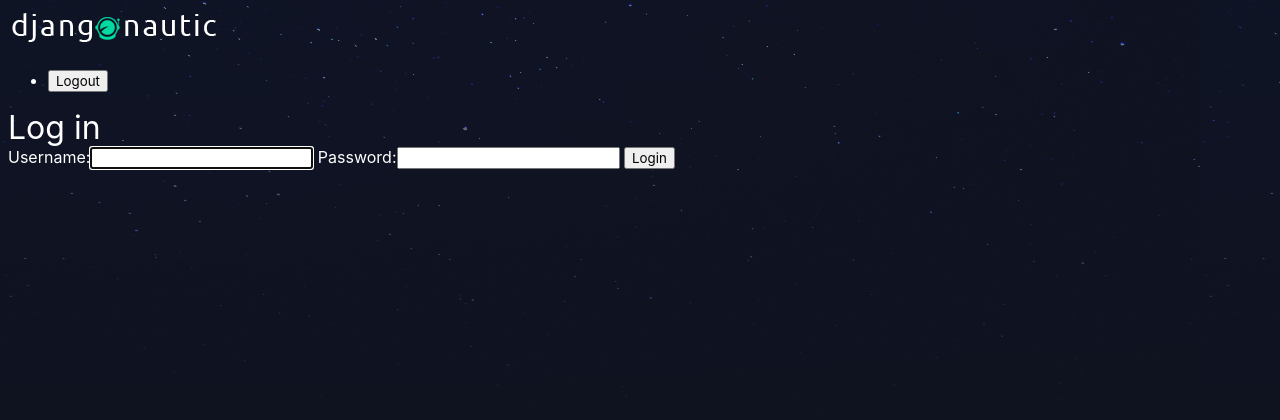
After one commit to indrianiim/test-django, a Django app: page /accounts/login/ in a window 1280 px wide. The commit adds this page. Shown: the top 420 px of the page. Run offline with Django 3.2, Linux system fonts and the light colour scheme.

Commit message:
berhasil membuat login dan logut

```diff
--- /dev/null
+++ b/djangonautic/accounts/templates/accounts/login.html
@@ -0,0 +1,10 @@
+{% extends 'base.html' %}
+
+{% block content%}
+    <h1>Log in</h1>
+    <form class="site-form" action="{% url 'accounts:login' %}" method="POST">
+        {% csrf_token %}
+        {{ form }}
+        <input type="submit" value="Login">
+    </form>
+{% endblock %}
--- a/djangonautic/accounts/urls.py
+++ b/djangonautic/accounts/urls.py
@@ -5,5 +5,7 @@ from .import views
 app_name ='accounts'
 
 urlpatterns = [
-    path('signup/', views.signup_view, name="signup")
+    path('signup/', views.signup_view, name="signup"),
+    path('login/', views.login_view, name='login'),
+    path('logout/', views.logout_view, name='logout')
 ]
--- a/djangonautic/accounts/views.py
+++ b/djangonautic/accounts/views.py
@@ -1,14 +1,32 @@
-from django.shortcuts import redirect, render
-from django.contrib.auth.forms import UserCreationForm
-
+from django.shortcuts import render, redirect
+from django.contrib.auth.forms import UserCreationForm, AuthenticationForm
+from django.contrib.auth import login, logout
 # Create your views here.
 def signup_view(request):
     if request.method == 'POST':
         form = UserCreationForm(request.POST)
         if form.is_valid():
-            form.save()
+            user = form.save()
             #login user
+            login(request, user)
             return redirect('articles:list')
     else:
         form = UserCreationForm()
     return render(request,'accounts/signup.html', {'form':form})
+
+def login_view(request):
+    if request.method == 'POST':
+        form = AuthenticationForm(data=request.POST)
+        if form.is_valid():
+            #log in user
+            user = form.get_user()
+            login(request, user)
+            return redirect('articles:list')
+    else:
+        form = AuthenticationForm()
+    return render(request, 'accounts/login.html', {'form':form})
+
+def logout_view(request):
+    if request.method == 'POST':
+        logout(request)
+        return redirect('articles:list')
--- a/djangonautic/templates/base.html
+++ b/djangonautic/templates/base.html
@@ -10,6 +10,16 @@
 <body>
     <div class="wrapper">
         <h1><a href="{% url 'articles:list' %}"><img src="{% static 'logo.png' %}"/></a></h1>
+        <nav>
+            <ul>
+                <li>
+                    <form class="logout-link" action="{% url 'accounts:logout' %}" method="POST">
+                        {% csrf_token %}
+                        <button type="submit">Logout</button>
+                    </form>
+                </li>
+            </ul>
+        </nav>
         {% block content %}
         {% endblock %}
     </div>
```
Also changed, not shown: djangonautic/db.sqlite3.
